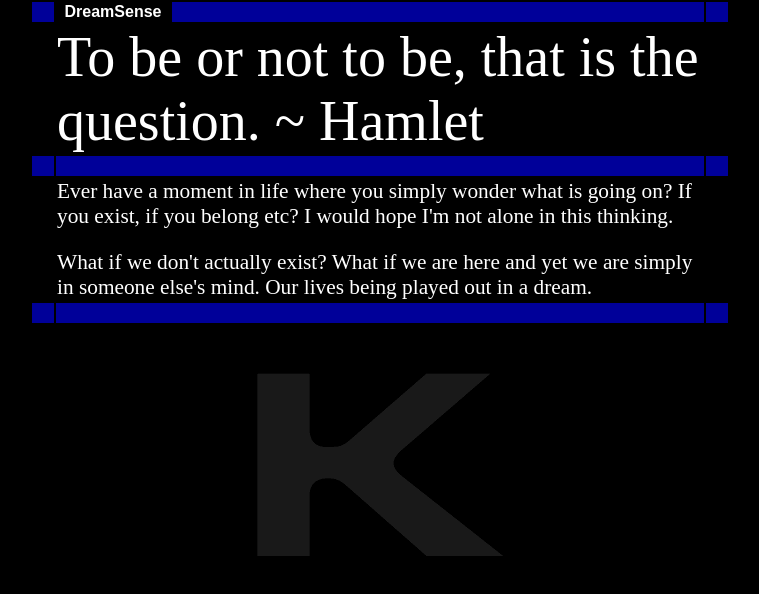
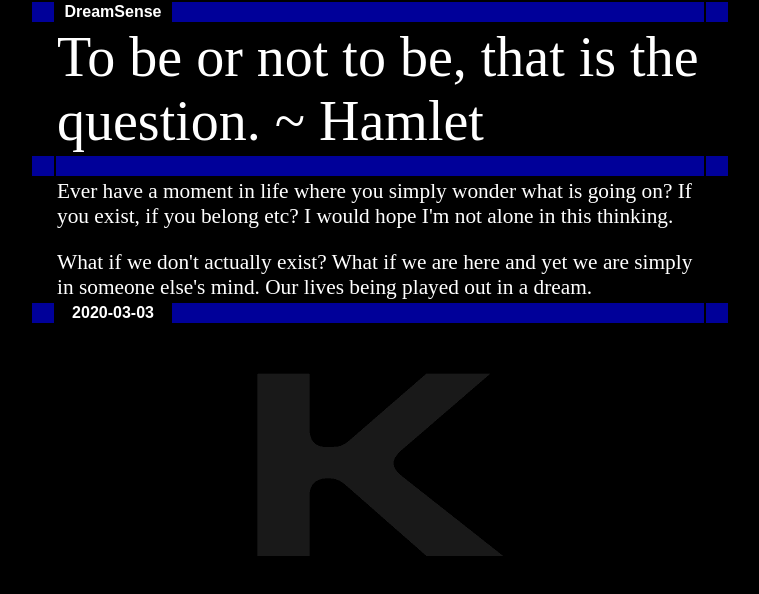
Before and after one commit to kegg/dreamsense2, a plain HTML site: page backone.html in a window 1280 px wide. Shown: the whole page, without its empty margins (260-1019 px from the left). Drawn offline with Linux system fonts and the light colour scheme.

Commit message:
Added date

```diff
--- a/backone.html
+++ b/backone.html
@@ -85,7 +85,8 @@ quote {
     </tr>
     <tr>
         <td class="end"></td>
-        <td class="bar" colspan="2"</td>
+        <td class="title">2020-03-03</title>
+        <td class="bar"></td>
         <td class="end"></td>
     </tr>
 </table>
```
